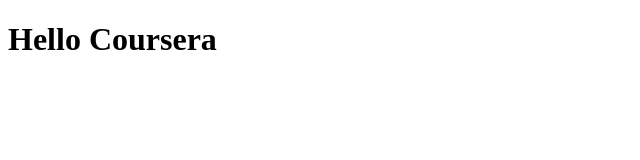
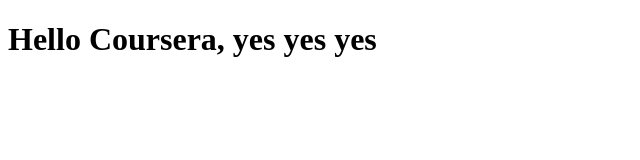
Before and after one commit to FriesX/test-Submission, a plain HTML site: page site/index.html in a window 1280 px wide. Shown: the whole page, without its empty margins (0-640 px from the left). Drawn offline with Linux system fonts and the light colour scheme.

Commit message:
Yep something new

```diff
--- a/site/index.html
+++ b/site/index.html
@@ -6,6 +6,6 @@
   <title>Hello Coursera!</title>
 </head>
 <body>
-  <h1>Hello Coursera</h1>
+  <h1>Hello Coursera, yes yes yes</h1>
 </body>
 </html>
```
